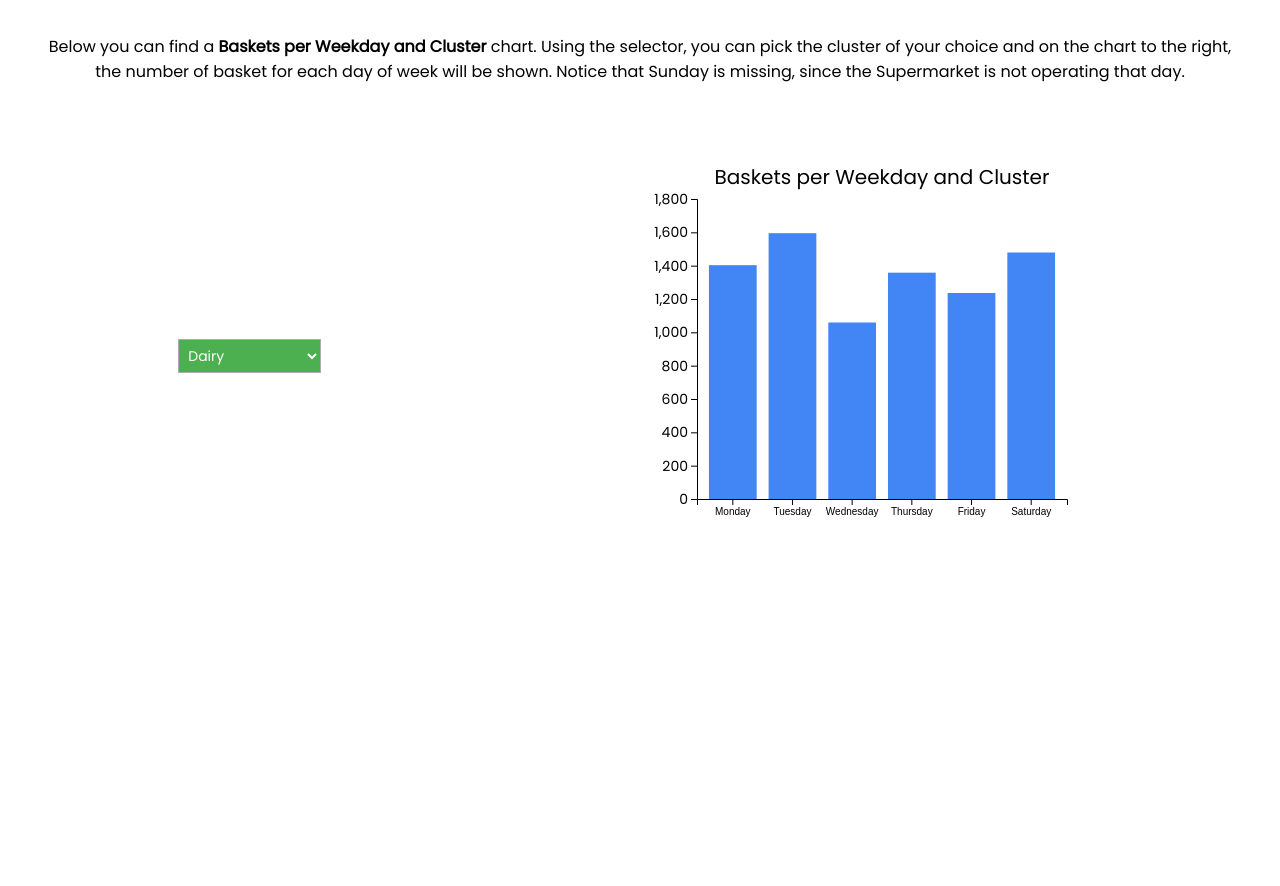
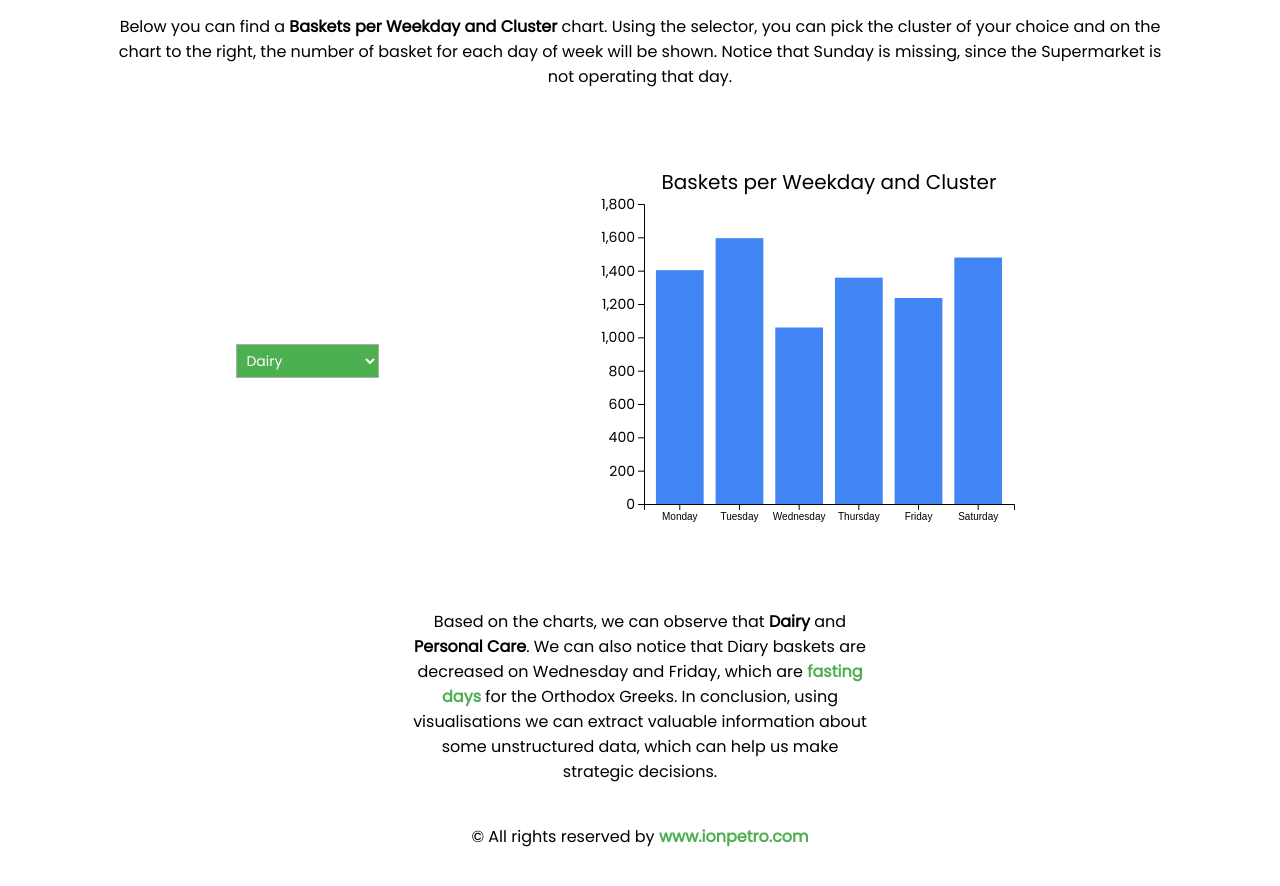
Before and after one commit to ionpetro/POS-data-visualisation, a plain HTML site: page index.html in a window 1280 px wide. Shown: the part 1000-1886 px from the top of the page. Before the commit the page ends 1614 px from the top, so only its background shows below. Drawn offline with nearby package versions, Linux system fonts and the light colour scheme.

Commit message:
Add media queries and insert footer

```diff
--- a/index.html
+++ b/index.html
@@ -20,7 +20,7 @@
   <hr>
   <div>
     <p>This is an attempt to implement web charts with <a href="https://d3js.org/">d3.js</a> library, as a bonus assignment for
-      my university course. The <strong>Point Of Sale</strong> data are only for educational reasons. The were
+      my university course. The <strong>Point Of Sale</strong> data are only for educational reasons. The data were
      cleanced, tranformed and aggregated in order to be ready for data mining. Clustering was
      implemented with <a href="https://rapidminer.com/">Rapid Miner</a> and the results are plotted below: </p>
   </div>
@@ -63,7 +63,17 @@
   </div>
   <div id='changing_barplot'></div>
   </div>
-
+  <div>
+    <p id="conclusion">Based on the charts, we can observe that <strong>Dairy</strong> and
+      <strong>Personal Care</strong>. We can also notice that Diary baskets are decreased on
+       Wednesday and Friday, which are <a href="https://orthodoxwiki.org/Fasting">fasting days</a>
+        for the Orthodox Greeks. In conclusion, using visualisations we can extract valuable
+         information about some unstructured data, which can help us make strategic decisions.
+    </p>
+  </div>
+  <div class="footer">
+     © All rights reserved by <a href="https://www.ionpetro.com"> www.ionpetro.com</a>
+  </div>
   <script src="d3_charts.js"></script>
 </body>
 </html>
--- a/style.css
+++ b/style.css
@@ -20,7 +20,7 @@ hr {
 }
 
 svg {
-    padding: 30px 5px;
+    padding: 30px 0px;
 }
 
 h1 {
@@ -28,7 +28,7 @@ h1 {
 }
 
 p {
-    margin: 50px 40px;
+    margin: 50px 400px;
 }
 
 a {
@@ -85,7 +85,9 @@ select{
     display: grid;
     grid-template-columns: auto auto;
     padding: 5px;
-    margin: 10px 10px;
+    width: 60%;
+    text-align: center;
+    margin: auto;
     }
 
 .toolTip {
@@ -118,3 +120,44 @@ select{
 #barinfodiv {
     padding: 20px 100px;
 }
+
+#conclusion {
+    margin: 0px 400px;
+
+}
+
+.footer {
+    display: block;
+    margin: 40px 0px;
+    text-align: center;
+}
+
+
+@media screen and (max-width: 1500px) {
+    .grid-container {
+        display: grid;
+        grid-template-columns: auto auto;
+        padding: 5px;
+        /* margin: 10px 10px; */
+        width: 80%;
+        text-align: center;
+        margin: auto;
+    }
+    p {
+        margin: 50px 100px;
+    }
+}
+
+
+@media screen and (max-width: 1000px) {
+    .grid-container {
+        display: grid;
+        grid-template-columns: auto;
+        padding: 5px;
+        margin: auto;
+
+    }
+
+
+
+}
```
